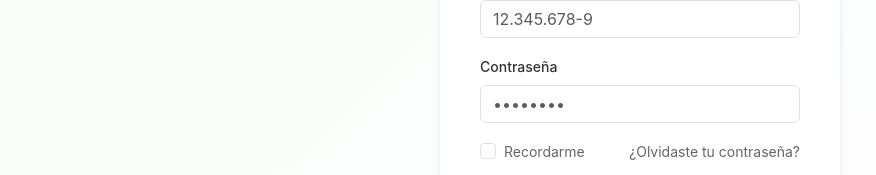
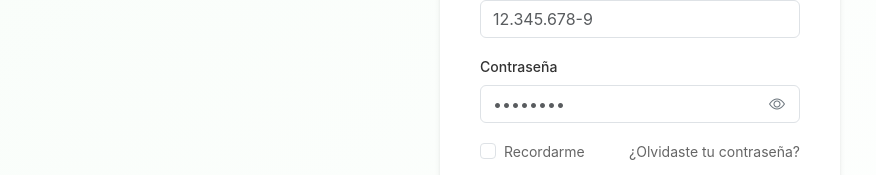
Before and after one commit to TheNewAarons/PrevySeg, a React (Vite) app in the folder Frontend/: page /login in a window 1280 px wide. Shown: the part 345-520 px from the top of the page, without its empty margins (0-876 px from the left). Built offline with nearby package versions, Linux system fonts and the light colour scheme.

Commit message:
Implementacion boton visualizador de constraseña

```diff
--- a/Frontend/src/features/auth/components/LoginForm.jsx
+++ b/Frontend/src/features/auth/components/LoginForm.jsx
@@ -11,6 +11,7 @@ const LoginForm = () => {
         rut: '',
         password: '',
     });
+    const [showPassword, setShowPassword] = useState(false  )
     const [loading, setLoading] = useState(false);
     const [error, setError] = useState(null);
 
@@ -21,7 +22,9 @@ const LoginForm = () => {
         });
         if (error) setError(null);
     };
-
+    const togglePasswordVisibility = () => {
+        setShowPassword(!showPassword);
+    };
     const handleSubmit = async (e) => {
         e.preventDefault();
         setLoading(true);
@@ -139,8 +142,9 @@ const LoginForm = () => {
 
                     <div className="mb-3">
                         <label htmlFor="password" className="form-label">Contraseña</label>
+                        <div className="password-input-container" style={{ position: 'relative' }}>
                             <input
-                            type="password"
+                                type={showPassword ? "text" : "password"} // 🔑 Cambia tipo según estado
                                 className="form-control"
                                 id="password"
                                 name="password"
@@ -149,7 +153,30 @@ const LoginForm = () => {
                                 onChange={handleChange}
                                 required
                                 disabled={loading}
+                                style={{ paddingRight: '40px' }} // 🔑 Espacio para el ícono
                             />
+                            {/* 🔑 Botón para mostrar/ocultar contraseña */}
+                            <button
+                                type="button"
+                                className="btn btn-outline-secondary"
+                                onClick={togglePasswordVisibility}
+                                disabled={loading}
+                                style={{
+                                    position: 'absolute',
+                                    right: '5px',
+                                    top: '50%',
+                                    transform: 'translateY(-50%)',
+                                    border: 'none',
+                                    background: 'transparent',
+                                    padding: '5px 10px',
+                                    cursor: 'pointer'
+                                }}
+                                aria-label={showPassword ? "Ocultar contraseña" : "Mostrar contraseña"}
+                            >
+                                <i className={`bi ${showPassword ? 'bi-eye-slash' : 'bi-eye'}`}></i>
+                            </button>
+                        </div>
+
                     </div>
 
                     <div className="d-flex justify-content-between align-items-center mb-3">
```
Lines whose indentation alone changed are shown as unchanged.
